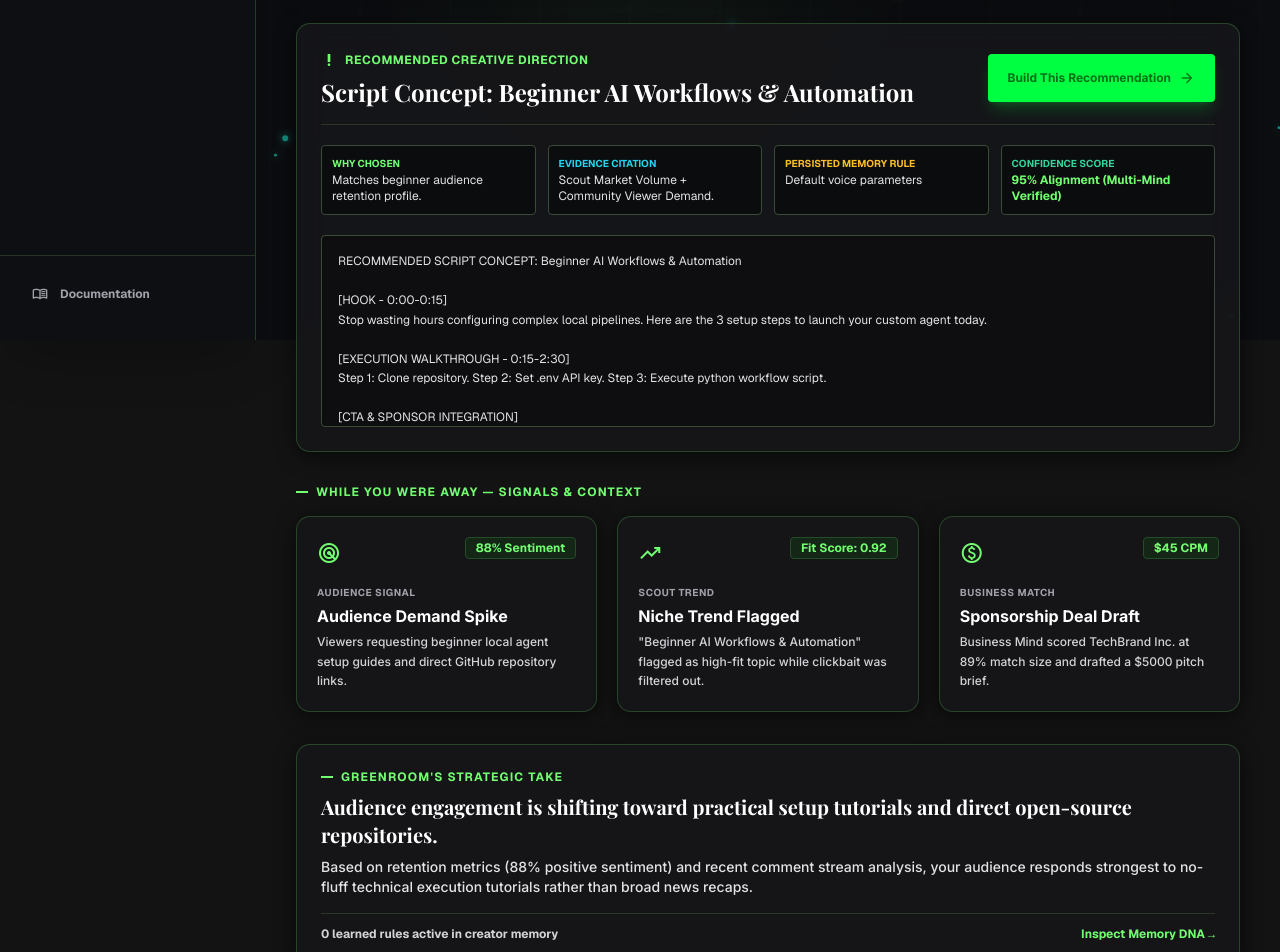
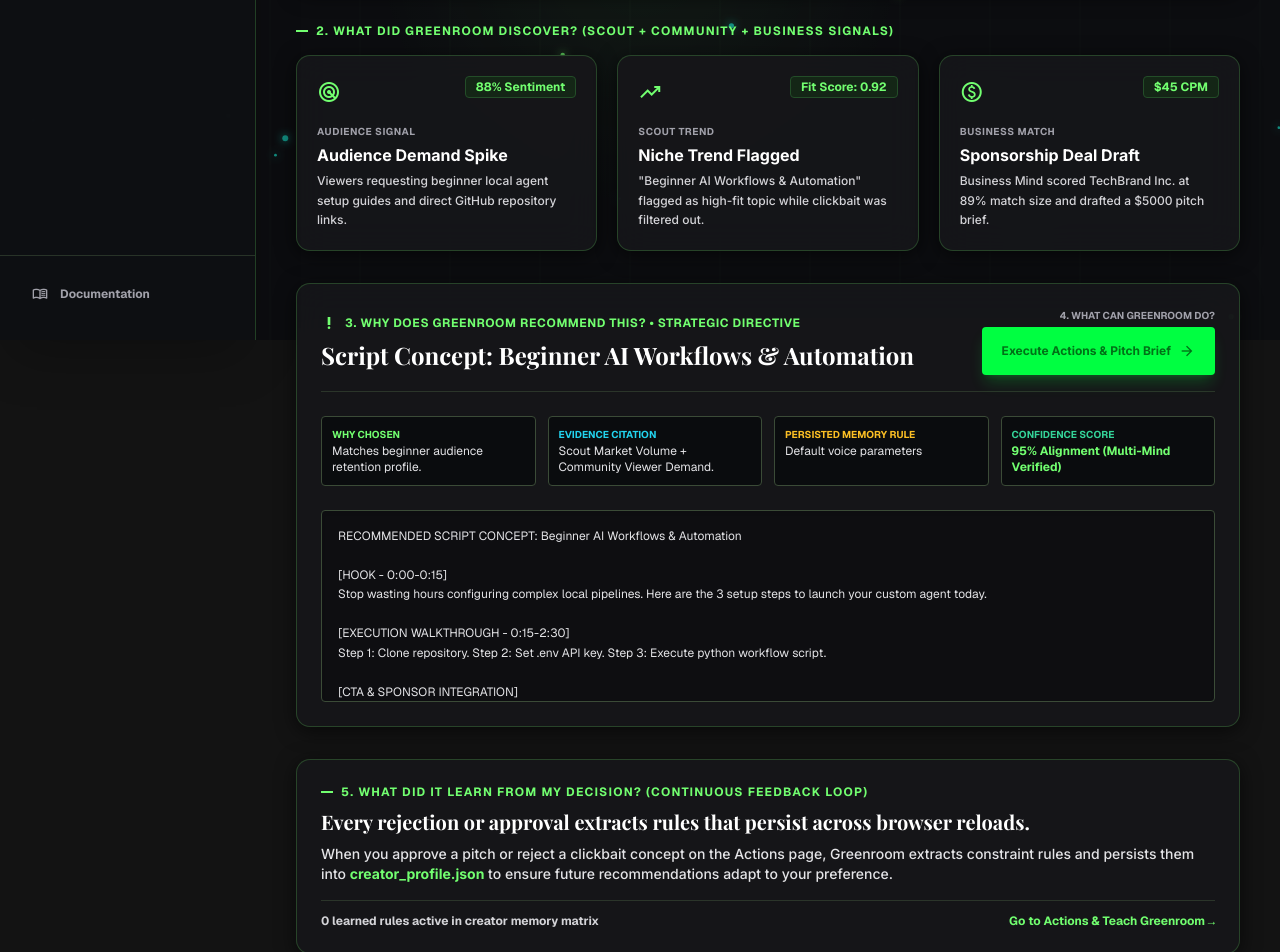
Before and after one commit to YakiUdoph/GreenRoom, a React (Vite) app in the folder frontend/: page / in a window 1280 px wide. Shown: the part 460-1412 px from the top of the page. Built offline with nearby package versions, Linux system fonts and the light colour scheme; no server answers.

Commit message:
Streamline UI architecture around the 5 Essential Creator Questions for maximum executive clarity

```diff
--- a/frontend/src/pages/HomePage.jsx
+++ b/frontend/src/pages/HomePage.jsx
@@ -188,17 +188,17 @@ export function HomePage({
         </div>
       </section>
 
-      {/* Returning Creator Context Banner */}
+      {/* 1. WHAT DID GREENROOM LEARN? (PERSISTED CREATOR CONTEXT) */}
       {learnedRules.length > 0 && (
-        <div className="p-4 bg-[#142616]/60 border border-[#234d28] rounded-xl flex items-center justify-between gap-4 font-mono text-xs shadow-lg">
+        <div className="p-4 bg-[#142616]/60 border border-[#234d28] rounded-xl flex flex-col md:flex-row items-start md:items-center justify-between gap-4 font-mono text-xs shadow-lg">
           <div className="flex items-center gap-3">
-            <span className="material-symbols-outlined text-primary-fixed text-xl">psychology</span>
+            <span className="material-symbols-outlined text-primary-fixed text-2xl">psychology</span>
             <div>
               <span className="text-primary-fixed font-bold uppercase block text-[10px] tracking-wider">
-                PERSISTENT CREATOR CONTEXT ACTIVE
+                1. WHAT DID GREENROOM LEARN? (PERSISTED VOICE RULES)
               </span>
               <span className="text-zinc-200 font-medium">
-                Last time you told me: <strong className="text-white">"{learnedRules[learnedRules.length - 1]}"</strong>
+                Active Creator Constraint: <strong className="text-white">"{learnedRules[learnedRules.length - 1]}"</strong>
               </span>
             </div>
           </div>
@@ -209,7 +209,7 @@ export function HomePage({
                   soundFx.playSynapsePulse();
                   onOpenMemoryProofModal();
                 }}
-                className="px-3 py-1 bg-emerald-950/80 border border-emerald-500/60 hover:border-primary-fixed text-emerald-300 hover:text-white font-bold text-xs rounded flex items-center gap-1 transition shadow-sm"
+                className="px-3 py-1.5 bg-emerald-950/80 border border-emerald-500/60 hover:border-primary-fixed text-emerald-300 hover:text-white font-bold text-xs rounded flex items-center gap-1 transition shadow-sm"
               >
                 <span className="material-symbols-outlined text-sm text-primary-fixed">psychology</span>
                 <span>Prove Memory Adaptation</span>
@@ -219,20 +219,59 @@ export function HomePage({
               onClick={() => onNavigate('memory')}
               className="text-primary-fixed hover:underline font-bold text-xs flex items-center gap-1 whitespace-nowrap"
             >
-              Inspect Memory →
+              Inspect DNA ({learnedRules.length} Rules) →
             </button>
           </div>
         </div>
       )}
 
-      {/* 2. PRIMARY RECOMMENDED CREATIVE DIRECTION (EXECUTIVE ACTION CARD) */}
-      <div className="noir-card p-6 flex flex-col space-y-5 border-l-4 border-l-primary-fixed">
+      {/* 2. WHAT DID GREENROOM DISCOVER? (SIGNALS STREAM) */}
+      <div className="space-y-4">
+        <h2 className="text-xs font-mono text-primary-fixed uppercase tracking-widest flex items-center gap-2 font-bold">
+          <span className="w-3 h-[2px] bg-primary-fixed block" />
+          2. WHAT DID GREENROOM DISCOVER? (SCOUT + COMMUNITY + BUSINESS SIGNALS)
+        </h2>
+
+        <div className="grid grid-cols-1 md:grid-cols-3 gap-5">
+          {activeSignals.map((sig, index) => (
+            <motion.div
+              key={sig.id || index}
+              initial={{ opacity: 0, y: 10 }}
+              animate={{ opacity: 1, y: 0 }}
+              transition={{ duration: 0.3, delay: index * 0.05 }}
+              onClick={() => soundFx.playSynapsePulse()}
+              className="noir-card p-5 flex flex-col justify-between space-y-4 cursor-pointer group"
+            >
+              <div className="flex justify-between items-start">
+                <span className="material-symbols-outlined text-primary-fixed group-hover:scale-110 transition-transform text-2xl">
+                  {sig.icon}
+                </span>
+                <span className="font-mono text-xs text-primary-fixed font-bold bg-[#142616] px-2.5 py-0.5 rounded border border-[#234d28]">
+                  {sig.badge}
+                </span>
+              </div>
+              <div className="space-y-1">
+                <span className="font-mono text-[10px] text-zinc-400 font-bold uppercase tracking-wider block">{sig.category}</span>
+                <h3 className="text-base font-sans font-bold text-white group-hover:text-primary-fixed transition-colors">
+                  {sig.title}
+                </h3>
+                <p className="text-xs font-sans text-zinc-300 leading-relaxed font-medium">
+                  {sig.description}
+                </p>
+              </div>
+            </motion.div>
+          ))}
+        </div>
+      </div>
+
+      {/* 3 & 4. WHY DOES GREENROOM RECOMMEND THIS? & WHAT CAN GREENROOM DO? */}
+      <div className="noir-card p-6 flex flex-col space-y-6 border-l-4 border-l-primary-fixed">
         <div className="flex flex-col md:flex-row justify-between items-start md:items-center gap-3 border-b border-outline-variant/60 pb-4">
           <div className="space-y-1">
             <div className="flex items-center gap-2">
               <span className="material-symbols-outlined text-primary-fixed text-base">priority_high</span>
               <span className="font-mono text-primary-fixed text-xs uppercase tracking-wider font-bold">
-                RECOMMENDED CREATIVE DIRECTION
+                3. WHY DOES GREENROOM RECOMMEND THIS? • STRATEGIC DIRECTIVE
               </span>
               {isPunchy && (
                 <span className="font-mono text-[10px] font-bold text-amber-300 bg-amber-950 border border-amber-800 px-2 py-0.5 rounded-full flex items-center gap-1 animate-pulse">
@@ -246,6 +285,11 @@ export function HomePage({
             </h2>
           </div>
 
+          {/* 4. WHAT CAN GREENROOM DO? (ACTION TRIGGER) */}
+          <div className="space-y-1">
+            <span className="font-mono text-[10px] text-zinc-400 font-bold uppercase block text-right">
+              4. WHAT CAN GREENROOM DO?
+            </span>
             <button
               onClick={() => {
                 soundFx.playSynapsePulse();
@@ -253,9 +297,10 @@ export function HomePage({
               }}
               className="bg-primary-container text-on-primary-container text-xs font-sans font-bold py-3 px-5 hover:bg-primary-fixed-dim transition-colors flex justify-center items-center gap-2 rounded disabled:opacity-50 shadow-lg shadow-primary-container/20 whitespace-nowrap"
             >
-            <span>Build This Recommendation</span>
+              <span>Execute Actions & Pitch Brief</span>
               <span className="material-symbols-outlined text-base font-bold">arrow_forward</span>
             </button>
+          </div>
         </div>
 
         {/* Transparent Grounding Breakdown */}
@@ -292,74 +337,35 @@ export function HomePage({
         </div>
       </div>
 
-      {/* 3. WHILE YOU WERE AWAY — LIVE SIGNALS STREAM */}
-      <div className="space-y-4">
-        <h2 className="text-xs font-mono text-primary-fixed uppercase tracking-widest flex items-center gap-2 font-bold">
-          <span className="w-3 h-[2px] bg-primary-fixed block" />
-          WHILE YOU WERE AWAY — SIGNALS & CONTEXT
-        </h2>
-
-        <div className="grid grid-cols-1 md:grid-cols-3 gap-5">
-          {activeSignals.map((sig, index) => (
-            <motion.div
-              key={sig.id || index}
-              initial={{ opacity: 0, y: 10 }}
-              animate={{ opacity: 1, y: 0 }}
-              transition={{ duration: 0.3, delay: index * 0.05 }}
-              onClick={() => soundFx.playSynapsePulse()}
-              className="noir-card p-5 flex flex-col justify-between space-y-4 cursor-pointer group"
-            >
-              <div className="flex justify-between items-start">
-                <span className="material-symbols-outlined text-primary-fixed group-hover:scale-110 transition-transform text-2xl">
-                  {sig.icon}
-                </span>
-                <span className="font-mono text-xs text-primary-fixed font-bold bg-[#142616] px-2.5 py-0.5 rounded border border-[#234d28]">
-                  {sig.badge}
-                </span>
-              </div>
-              <div className="space-y-1">
-                <span className="font-mono text-[10px] text-zinc-400 font-bold uppercase tracking-wider block">{sig.category}</span>
-                <h3 className="text-base font-sans font-bold text-white group-hover:text-primary-fixed transition-colors">
-                  {sig.title}
-                </h3>
-                <p className="text-xs font-sans text-zinc-300 leading-relaxed font-medium">
-                  {sig.description}
-                </p>
-              </div>
-            </motion.div>
-          ))}
-        </div>
-      </div>
-
-      {/* 4. GREENROOM'S STRATEGIC SYNTHESIS TAKE */}
+      {/* 5. WHAT DID IT LEARN FROM MY DECISION? (LEARNING LOOP) */}
       <div className="noir-card p-6 space-y-4">
         <div className="space-y-2">
           <h2 className="text-xs font-mono text-primary-fixed uppercase tracking-widest flex items-center gap-2 font-bold">
             <span className="w-3 h-[2px] bg-primary-fixed block" />
-            GREENROOM'S STRATEGIC TAKE
+            5. WHAT DID IT LEARN FROM MY DECISION? (CONTINUOUS FEEDBACK LOOP)
           </h2>
 
           <div className="text-lg md:text-xl font-display font-bold text-white leading-snug">
-            Audience engagement is shifting toward practical setup tutorials and direct open-source repositories.
+            Every rejection or approval extracts rules that persist across browser reloads.
           </div>
 
           <p className="text-xs md:text-sm font-sans text-zinc-200 leading-relaxed font-medium">
-            Based on retention metrics ({memoryNodes.length > 0 ? '78% retention at 30s' : '88% positive sentiment'}) and recent comment stream analysis, your audience responds strongest to no-fluff technical execution tutorials rather than broad news recaps.
+            When you approve a pitch or reject a clickbait concept on the Actions page, Greenroom extracts constraint rules and persists them into <strong className="text-primary-fixed">creator_profile.json</strong> to ensure future recommendations adapt to your preference.
           </p>
         </div>
 
         <div className="pt-3 border-t border-outline-variant/60 flex items-center justify-between font-mono text-xs">
           <span className="text-zinc-300 font-bold">
-            {learnedRules.length} learned rules active in creator memory
+            {learnedRules.length} learned rules active in creator memory matrix
           </span>
           <button
             onClick={() => {
               soundFx.playSynapsePulse();
-              onNavigate('memory');
+              onNavigate('actions');
             }}
             className="text-primary-fixed hover:underline font-bold text-xs flex items-center gap-1"
           >
-            Inspect Memory DNA →
+            Go to Actions & Teach Greenroom →
           </button>
         </div>
       </div>
```
Lines whose indentation alone changed are shown as unchanged.
